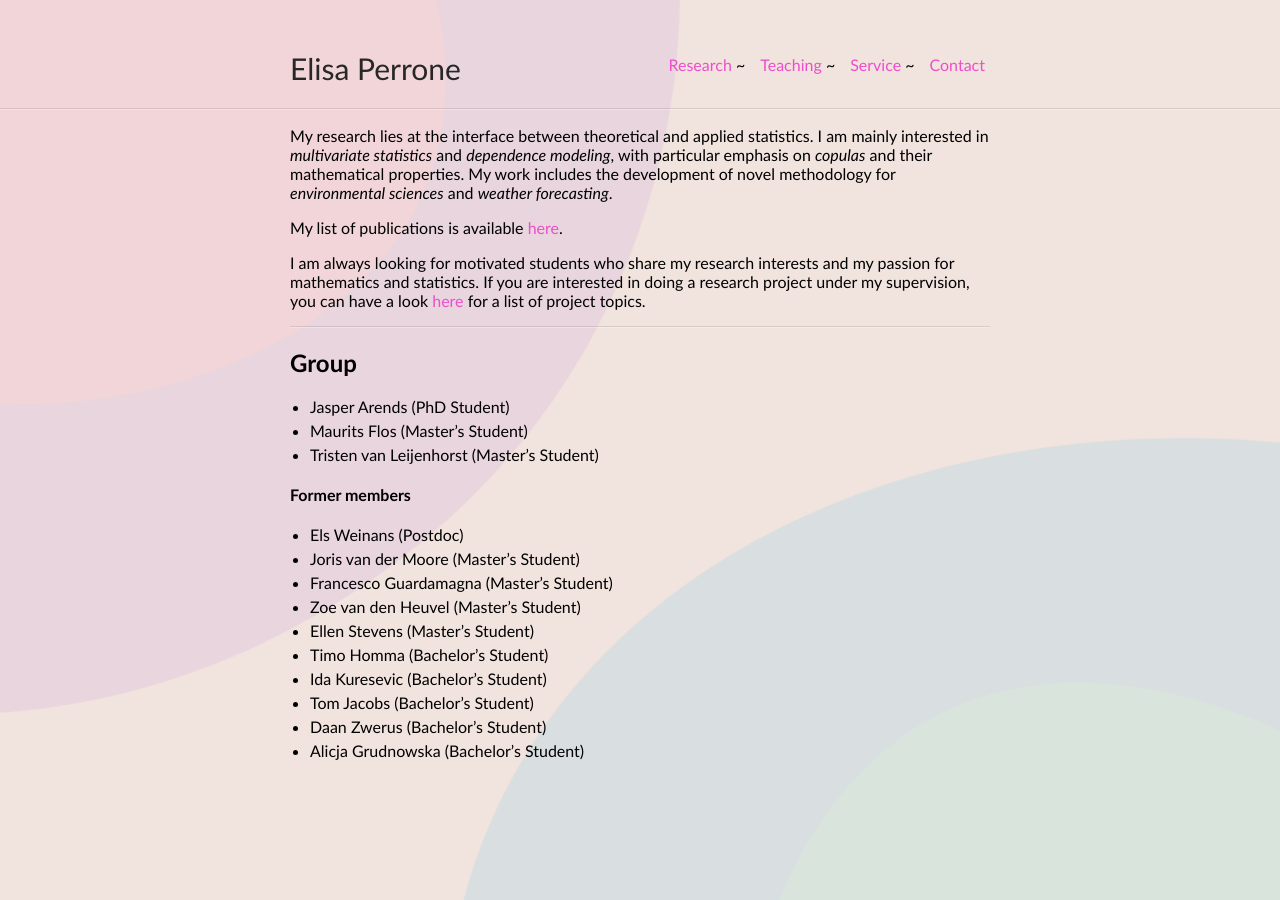
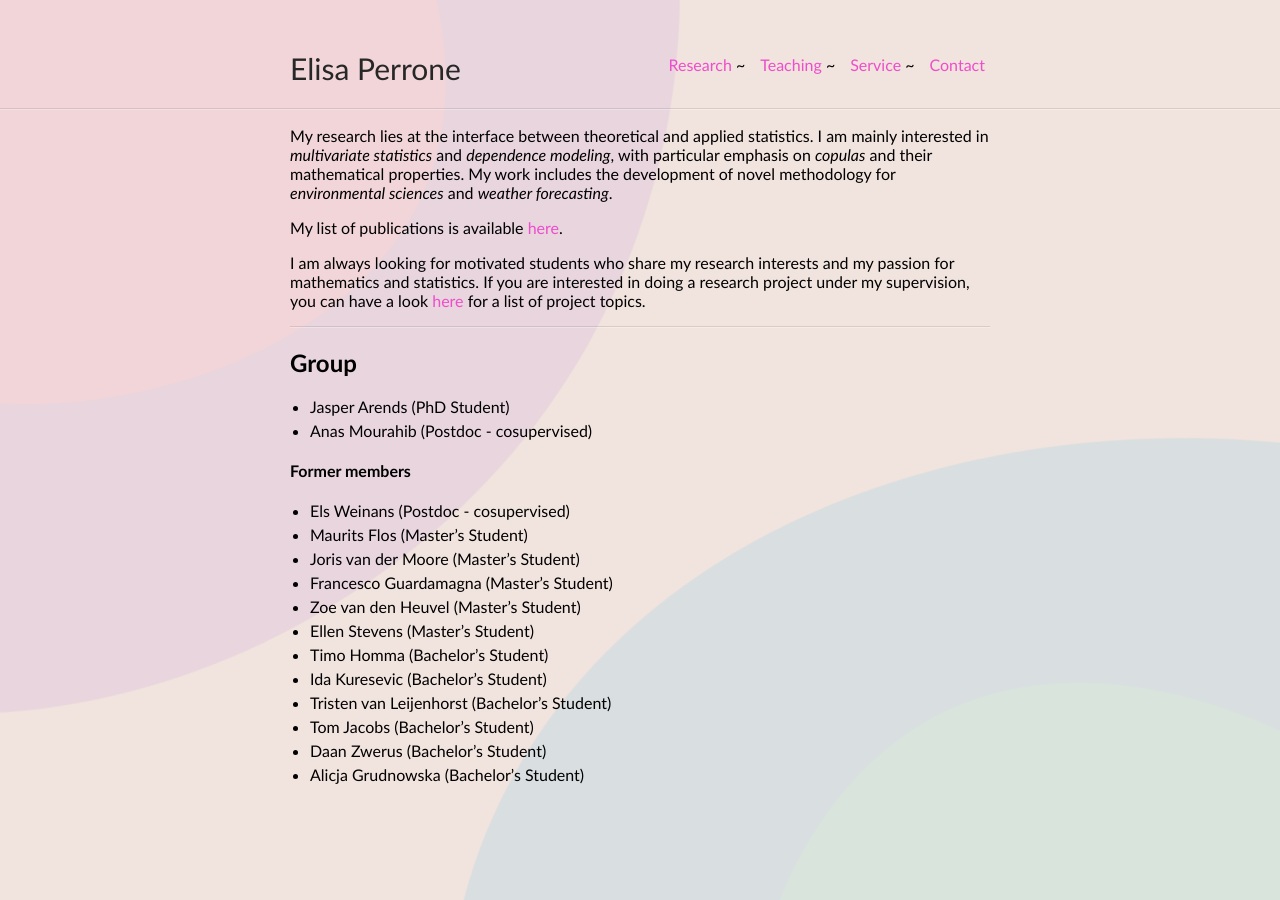
Before and after one commit to elisaperrone/elisaperrone.github.io, a Jekyll site: the page built from research.md, in a window 1280 px wide. Built offline with Jekyll 4.4.1, drawn with Linux system fonts in a browser that asks for light colours.

Commit message:
Update research.md
group updated

```diff
--- a/research.md
+++ b/research.md
@@ -16,18 +16,19 @@ I am always looking for motivated students who share my research interests and m
 
 ## Group
 * Jasper Arends (PhD Student)
-* Maurits Flos (Master's Student)
-* Tristen van Leijenhorst (Master's Student)
+* Anas Mourahib (Postdoc - cosupervised)
 
 
 #### Former members
-* Els Weinans (Postdoc)
+* Els Weinans (Postdoc - cosupervised)
+* Maurits Flos (Master's Student)
 * Joris van der Moore (Master's Student)
 * Francesco Guardamagna (Master's Student)
 * Zoe van den Heuvel (Master's Student)
 * Ellen Stevens (Master's Student)
 * Timo Homma (Bachelor's Student)
 * Ida Kuresevic (Bachelor's Student)
+* Tristen van Leijenhorst (Bachelor's Student)
 * Tom Jacobs (Bachelor's Student)
 * Daan Zwerus (Bachelor's Student)
 * Alicja Grudnowska (Bachelor's Student)
```
